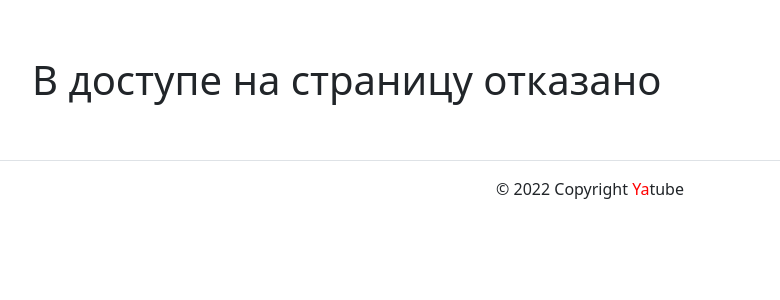
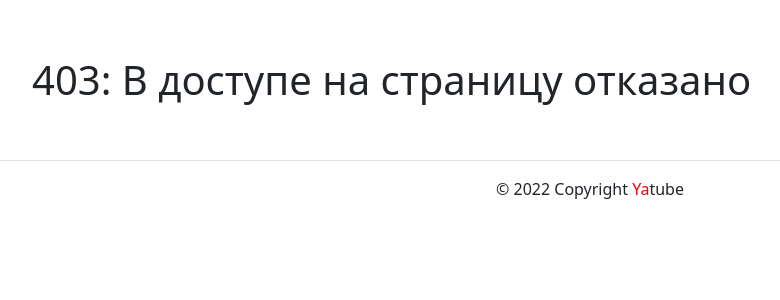
Before and after one commit to nicsea/hw05_final, a Django app: template yatube/templates/core/403csrf.html in a window 1280 px wide. Shown: the part 56-356 px from the top of the page, without its empty margins (50-830 px from the left). Run offline with Django 3.2, Linux system fonts and the light colour scheme; the template is opened without the code that fills it, so the values that code supplies are empty; some libraries are stand-ins or nearby versions.

Commit message:
First attempt

```diff
--- a/yatube/templates/core/403csrf.html
+++ b/yatube/templates/core/403csrf.html
@@ -1,4 +1,4 @@
 {% extends "base.html" %}
 {% block content %}
-  <h1>В доступе на страницу отказано</h1>
+  <h1>403: В доступе на страницу отказано</h1>
 {% endblock %}
--- a/yatube/templates/core/500.html
+++ b/yatube/templates/core/500.html
@@ -2,6 +2,4 @@
 {% block title %}Custom 404{% endblock %}
 {% block content %}
   <h1>500: Ошибка обращения к сервису(</h1>
-  <p>Страницы с адресом {{ path }} не существует</p>
-  <a href="{% url 'posts:index' %}">Идите на главную</a>
 {% endblock %}
```
